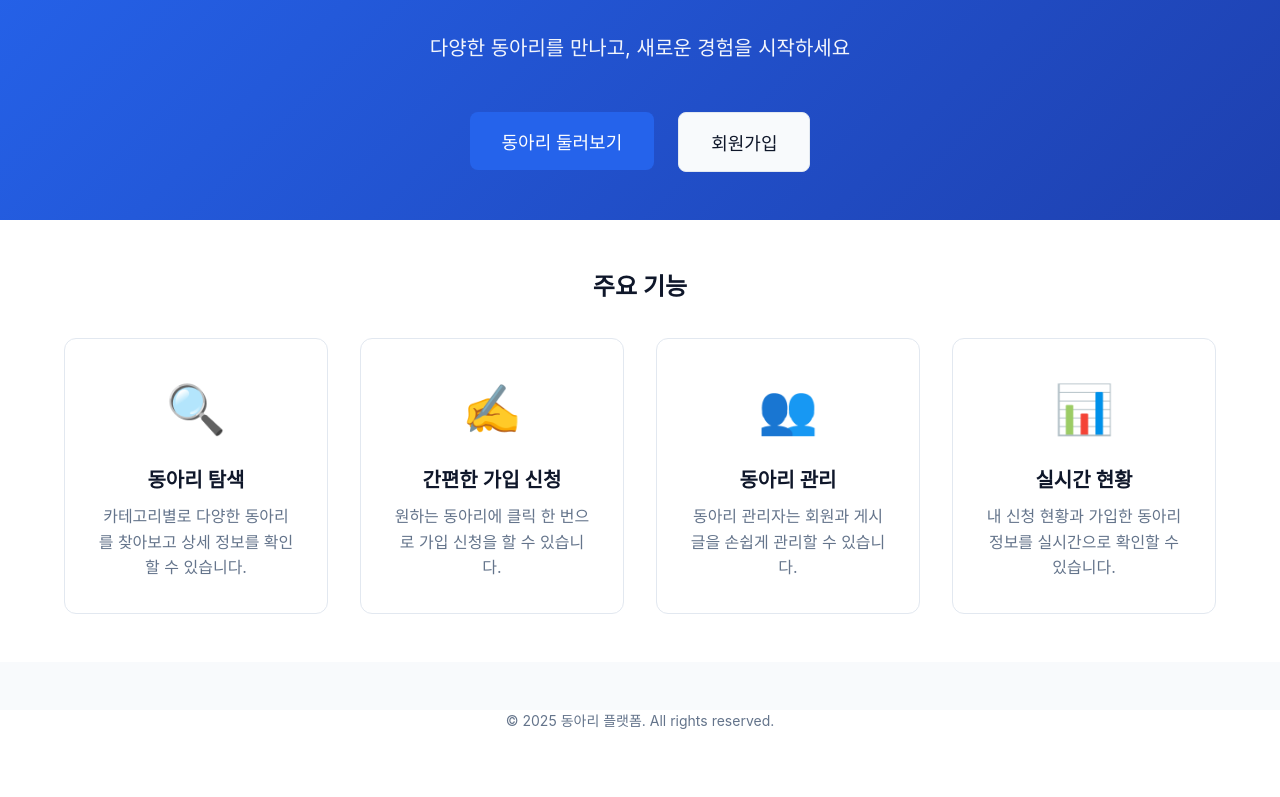
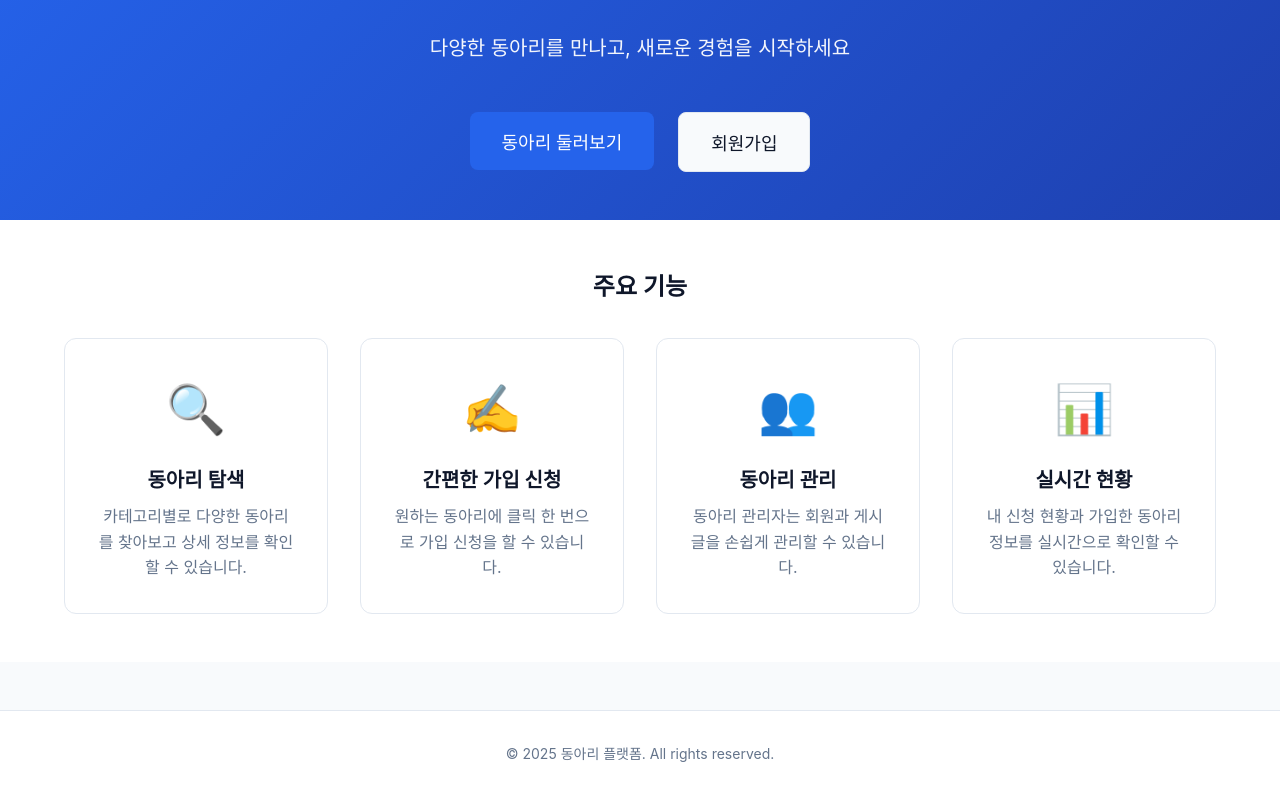
Before and after one commit to TheSalts/db_project, a React (Vite) app in the folder client/: page / in a window 1280 px wide. Shown: the part 222-1019 px from the top of the page. Before the commit the page ends 954 px from the top, so only its background shows below. Built offline with nearby package versions, Linux system fonts and the light colour scheme; no server answers.

Commit message:
Fixed footer bug

```diff
--- a/client/src/components/Layout.tsx
+++ b/client/src/components/Layout.tsx
@@ -15,9 +15,9 @@ const Layout = ({ children }: LayoutProps) => {
         <div className="layout">
             <Navbar />
             <main className="main-content">{children}</main>
-            <div className="container">
+            <footer className="footer">
                 <p className="footer-text">© 2025 동아리 플랫폼. All rights reserved.</p>
-            </div>
+            </footer>
         </div>
     );
 };
```
